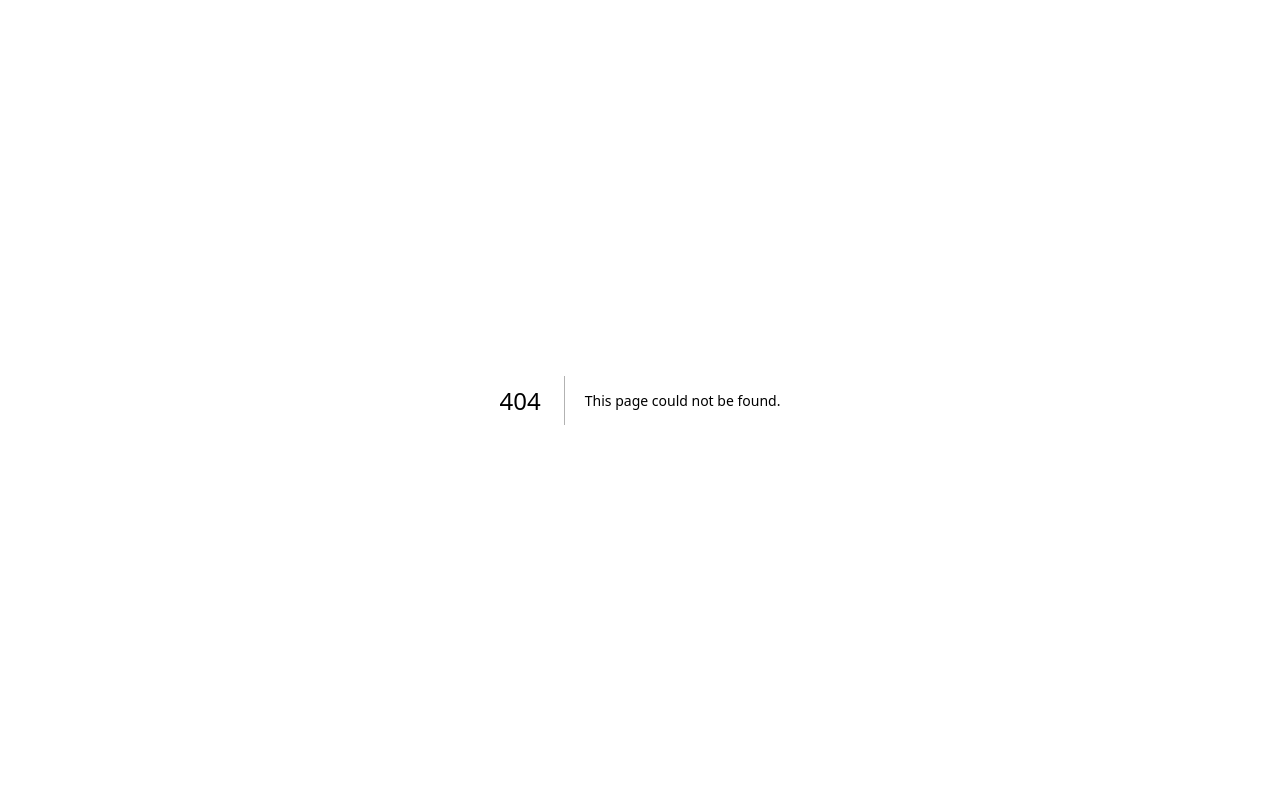
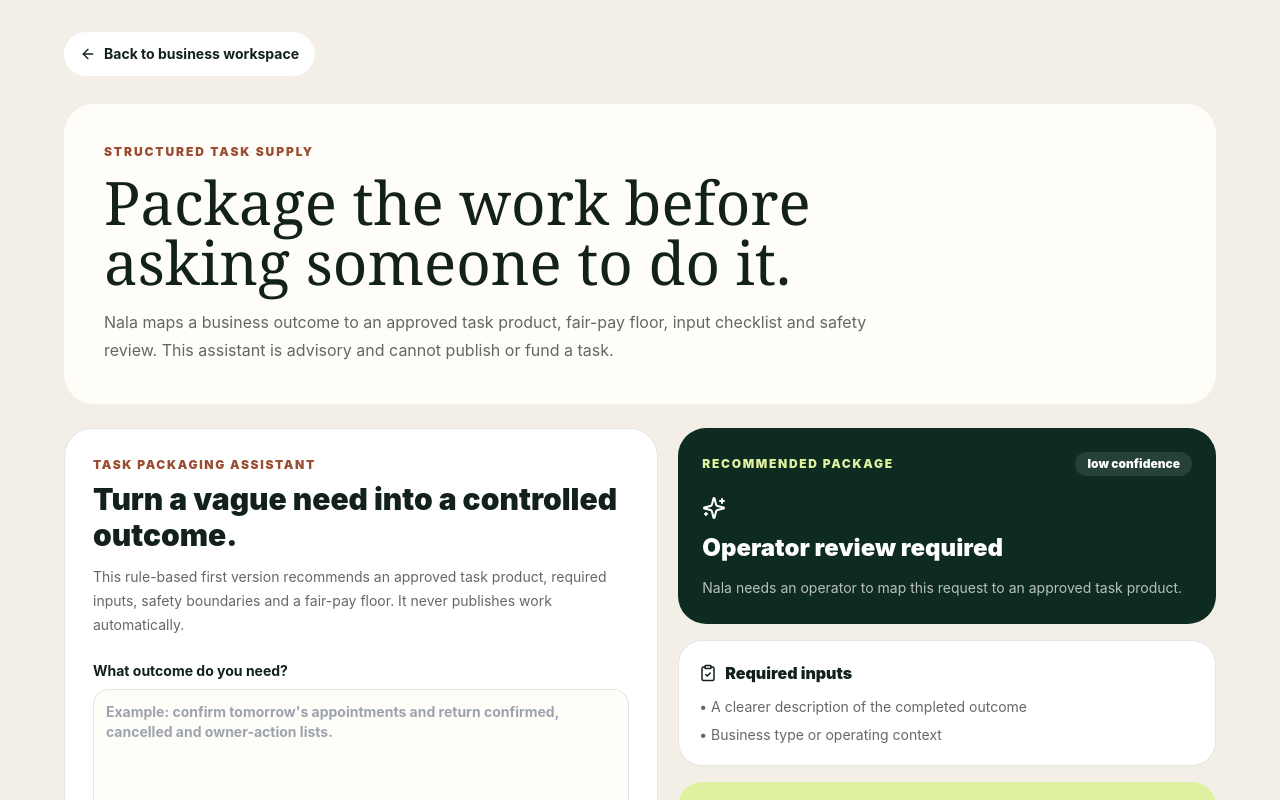
Before and after one commit to Buttercode-systems/Nala, a Next.js app: page /business/package-task in a window 1280 px wide. Before the commit this address had no page. Shown: the top 800 px of the page. Built offline with nearby package versions, Linux system fonts and the light colour scheme; no server answers; the database is empty.

Commit message:
Add business task packaging route

```diff
--- /dev/null
+++ b/src/app/business/package-task/page.tsx
@@ -0,0 +1,15 @@
+import Link from "next/link";
+import {ArrowLeft} from "lucide-react";
+import {TaskPackagingAssistant} from "@/components/task-packaging-assistant";
+import {getPublicMarketData} from "@/lib/market-data";
+
+export const dynamic="force-dynamic";
+
+export default async function PackageTaskPage(){
+ const {products}=await getPublicMarketData();
+ return <main className="min-h-screen bg-[#f3efe6] px-4 py-5 text-[#12211a] md:px-8 md:py-8"><div className="mx-auto max-w-6xl">
+  <Link href="/business" className="inline-flex min-h-11 items-center gap-2 rounded-full bg-white px-4 text-sm font-bold"><ArrowLeft size={16}/>Back to business workspace</Link>
+  <header className="mt-7 rounded-[30px] bg-[#fffdf8] p-6 md:p-10"><p className="text-xs font-black tracking-[.16em] text-[#9a4d31]">STRUCTURED TASK SUPPLY</p><h1 className="mt-3 max-w-4xl font-serif text-4xl leading-tight md:text-6xl">Package the work before asking someone to do it.</h1><p className="mt-4 max-w-3xl leading-7 text-black/60">Nala maps a business outcome to an approved task product, fair-pay floor, input checklist and safety review. This assistant is advisory and cannot publish or fund a task.</p></header>
+  <section className="mt-6"><TaskPackagingAssistant products={products}/></section>
+ </div></main>;
+}
```
